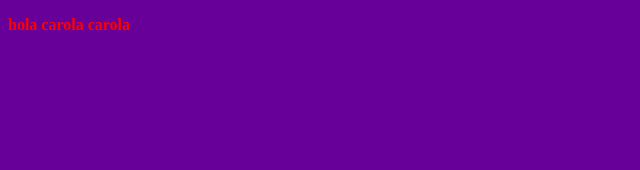
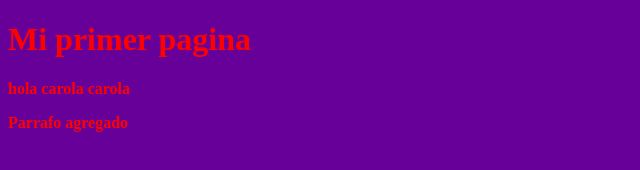
Before and after one commit to tatan22/Primeros-Pasos-Git, a plain HTML site: page index.html in a window 1280 px wide. Shown: the whole page, without its empty margins (0-640 px from the left). Drawn offline with Linux system fonts and the light colour scheme.

Commit message:
Update index.html

```diff
--- a/index.html
+++ b/index.html
@@ -7,6 +7,9 @@
 </head>
 
 <body>
-<p> hola carola carola </p>
+  <h1> Mi primer pagina </h1>
+  <p> hola carola carola </p>
+  <p> Parrafo agregado  </p>
+
 </body>
 </html>
```
